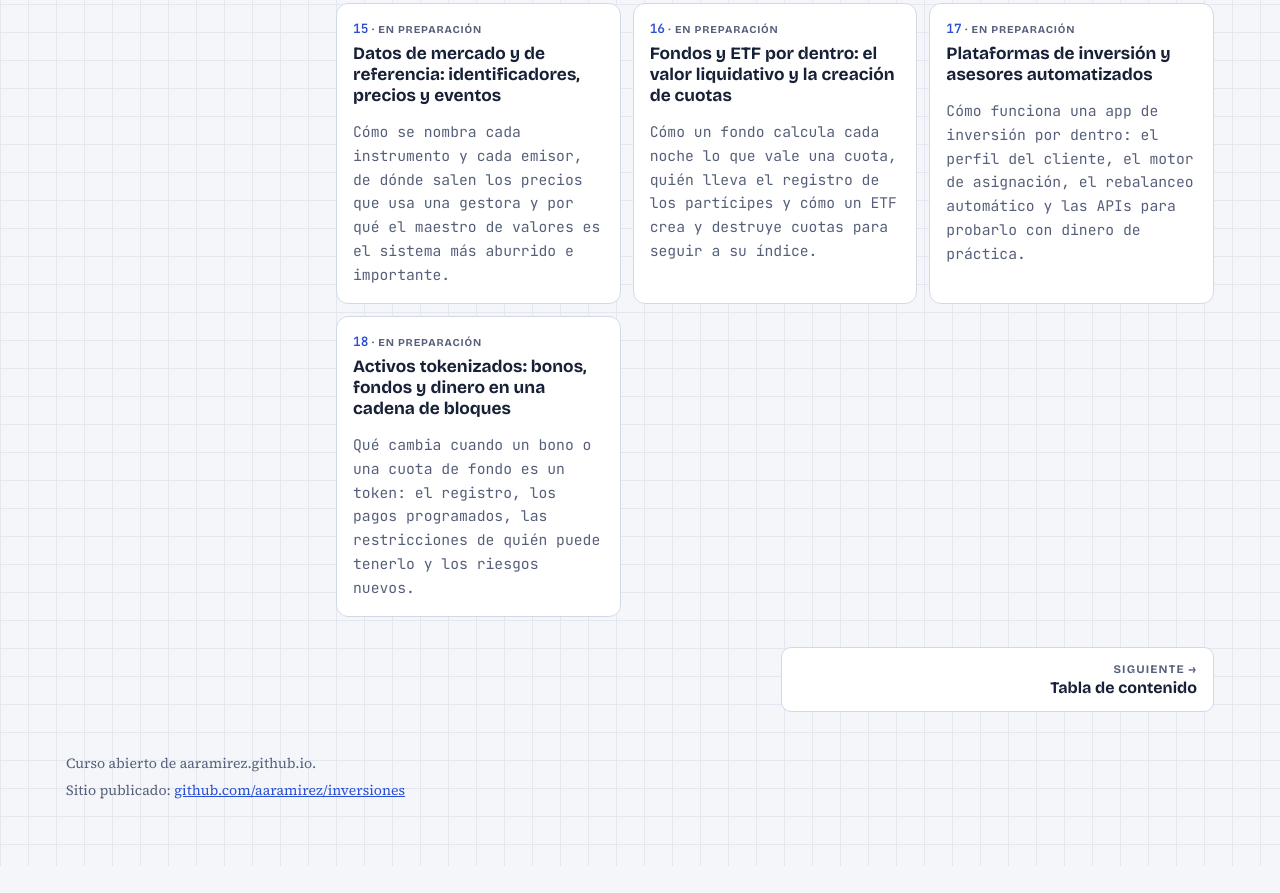
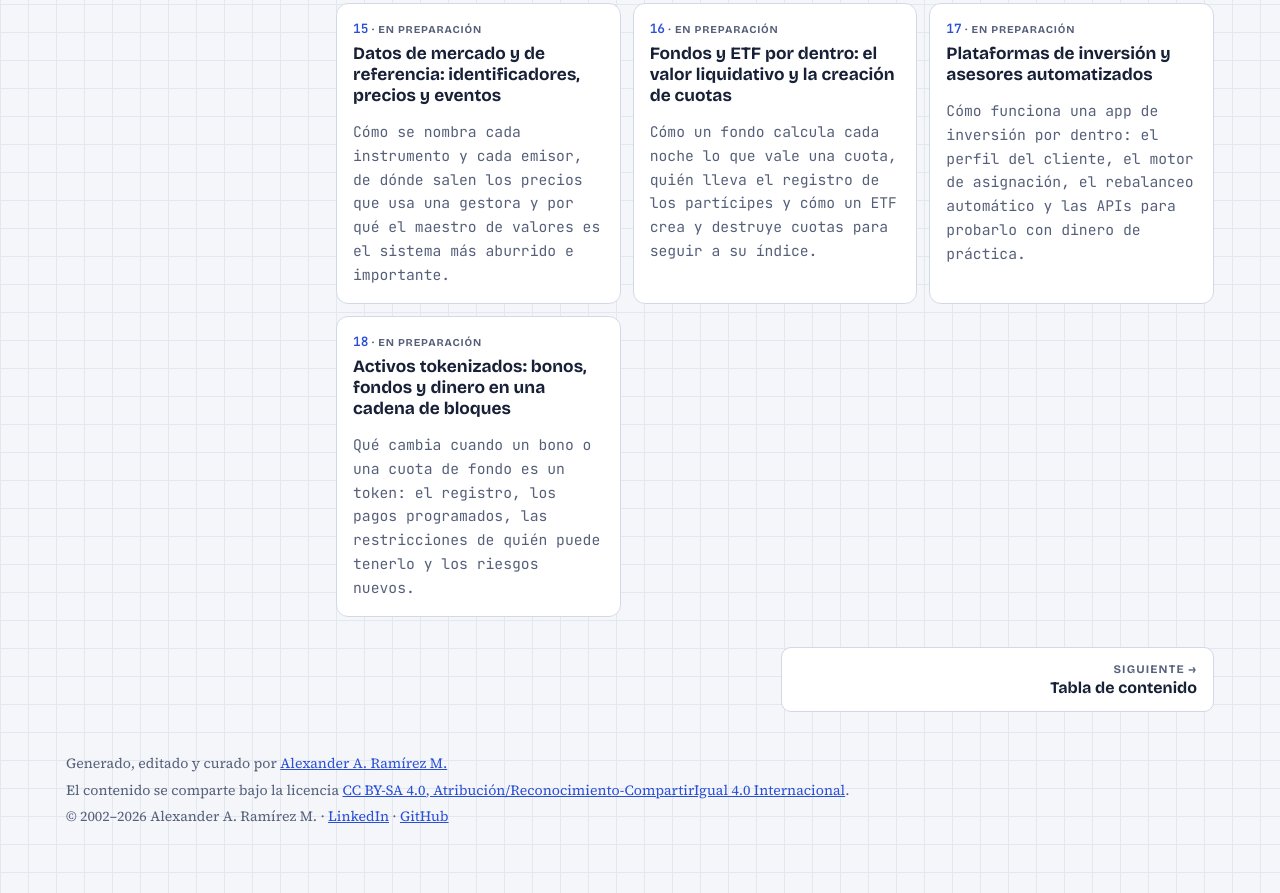
Before and after one commit to aaramirez/inversiones, a plain HTML site: page index.html in a window 1280 px wide. Shown: the part 3608-4501 px from the top of the page. Before the commit the page ends 4474 px from the top, so only its background shows below. Drawn offline with nearby package versions, Linux system fonts and the light colour scheme.

Commit message:
Pie común: autoría, licencia CC BY-SA 4.0 y año que se actualiza solo

```diff
--- a/index.html
+++ b/index.html
@@ -98,7 +98,7 @@ height="0" width="0" style="display:none;visibility:hidden"></iframe></noscript>
 <nav class="pager" id="pager" aria-label="Capítulo anterior y siguiente"></nav>
 </main>
 </div>
-<footer><span>Curso abierto de aaramirez.github.io.</span><span>Sitio publicado: <a href="https://github.com/aaramirez/inversiones" target="_blank" rel="noopener">github.com/aaramirez/inversiones</a></span></footer>
+<footer><span>Generado, editado y curado por <a href="https://www.linkedin.com/in/alexander-ramirez-morales/" target="_blank" rel="noopener">Alexander A. Ramírez M.</a></span><span>El contenido se comparte bajo la licencia <a href="https://creativecommons.org/licenses/by-sa/4.0/deed.es" target="_blank" rel="noopener">CC BY-SA 4.0, Atribución/Reconocimiento-CompartirIgual 4.0 Internacional</a>.</span><span>© 2002–<span data-anio>2026</span> Alexander A. Ramírez M. · <a href="https://www.linkedin.com/in/alexander-ramirez-morales/" target="_blank" rel="noopener">LinkedIn</a> · <a href="https://github.com/aaramirez" target="_blank" rel="noopener">GitHub</a></span><script>document.querySelectorAll('[data-anio]').forEach(function (e) { e.textContent = new Date().getFullYear(); });</script></footer>
 </div>
 <script src="assets/lab.js"></script>
 </body>
```
Also changed, not shown: temario.html (+1 -1 lines).
